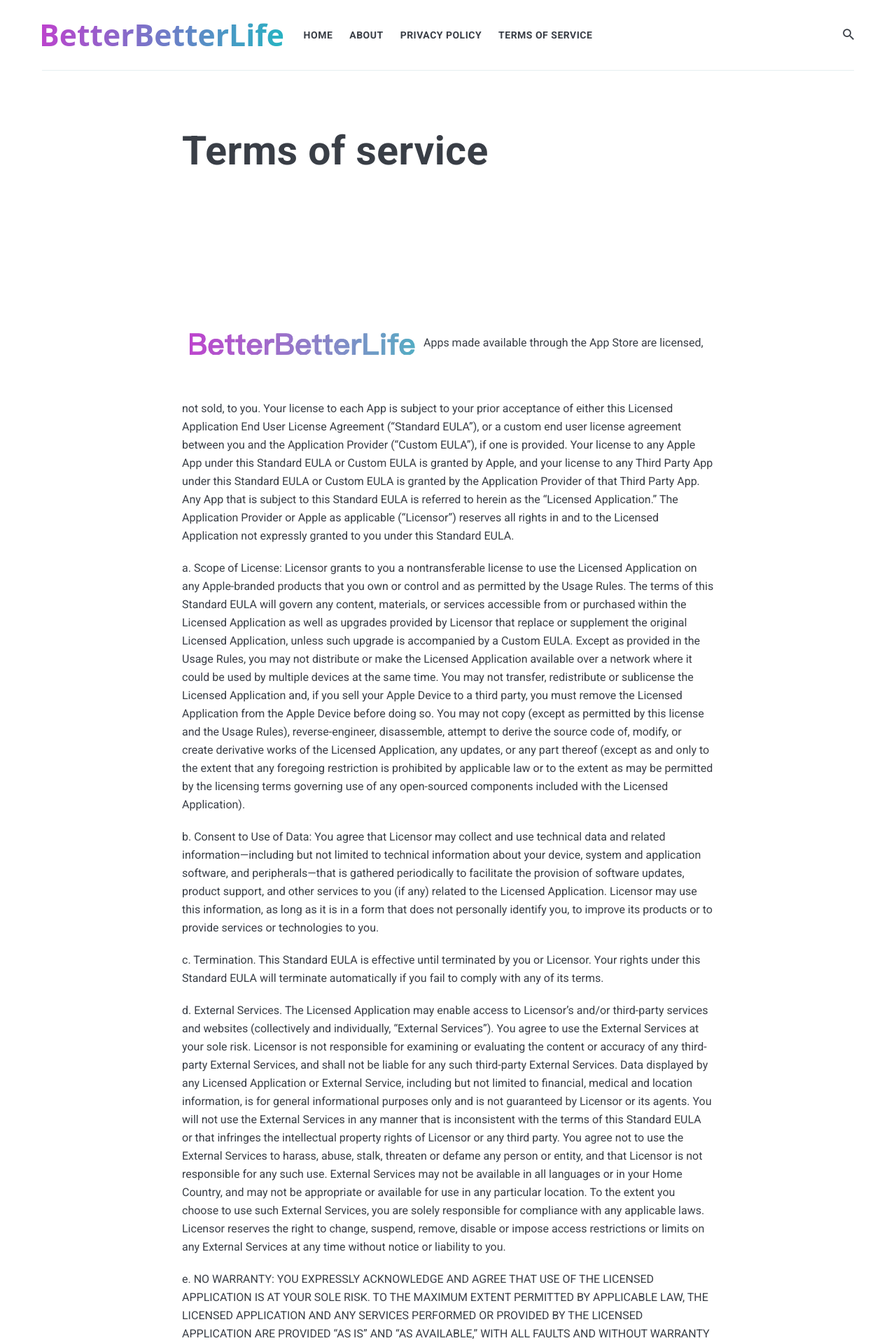
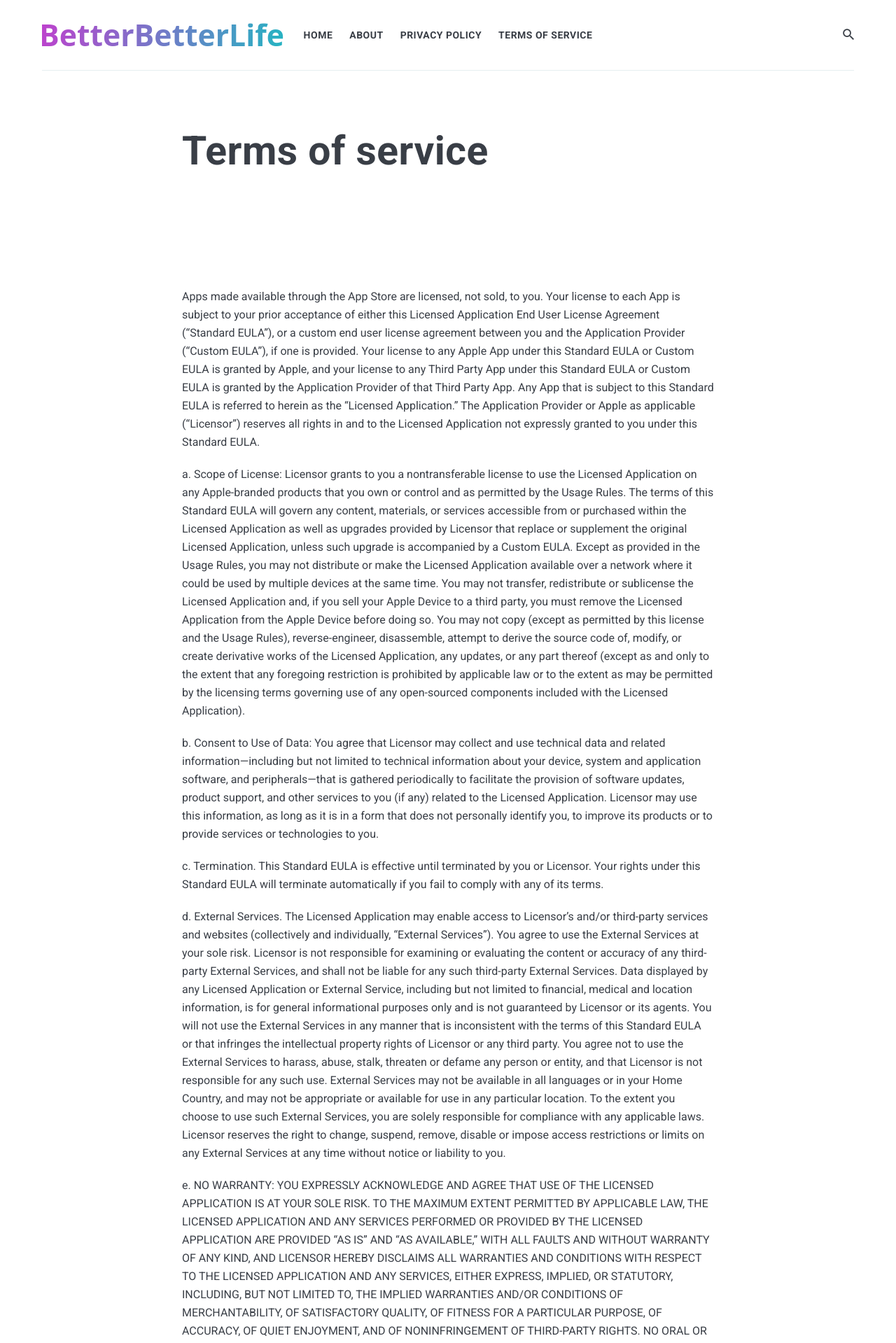
Before and after one commit to aSSong/betterbetterlife, a Jekyll site: the page built from _pages/terms-of-service.md, in a window 1280 px wide. Shown: the top 1919 px of the page at 70% size. Built offline with Jekyll 4.4.1, drawn with Linux system fonts in a browser that asks for light colours; nearby versions of some CDN libraries.

Commit message:
Update terms-of-service.md

```diff
--- a/_pages/terms-of-service.md
+++ b/_pages/terms-of-service.md
@@ -3,7 +3,6 @@ layout: page
 title: Terms of service
 permalink: /terms-of-service/
 ---
-![]({{site.baseurl}}/images/bbl.png)
 Apps made available through the App Store are licensed, not sold, to you. Your license to each App is subject to your prior acceptance of either this Licensed Application End User License Agreement (“Standard EULA”), or a custom end user license agreement between you and the Application Provider (“Custom EULA”), if one is provided. Your license to any Apple App under this Standard EULA or Custom EULA is granted by Apple, and your license to any Third Party App under this Standard EULA or Custom EULA is granted by the Application Provider of that Third Party App. Any App that is subject to this Standard EULA is referred to herein as the “Licensed Application.” The Application Provider or Apple as applicable (“Licensor”) reserves all rights in and to the Licensed Application not expressly granted to you under this Standard EULA.
 
 a. Scope of License: Licensor grants to you a nontransferable license to use the Licensed Application on any Apple-branded products that you own or control and as permitted by the Usage Rules. The terms of this Standard EULA will govern any content, materials, or services accessible from or purchased within the Licensed Application as well as upgrades provided by Licensor that replace or supplement the original Licensed Application, unless such upgrade is accompanied by a Custom EULA. Except as provided in the Usage Rules, you may not distribute or make the Licensed Application available over a network where it could be used by multiple devices at the same time. You may not transfer, redistribute or sublicense the Licensed Application and, if you sell your Apple Device to a third party, you must remove the Licensed Application from the Apple Device before doing so. You may not copy (except as permitted by this license and the Usage Rules), reverse-engineer, disassemble, attempt to derive the source code of, modify, or create derivative works of the Licensed Application, any updates, or any part thereof (except as and only to the extent that any foregoing restriction is prohibited by applicable law or to the extent as may be permitted by the licensing terms governing use of any open-sourced components included with the Licensed Application).
```
